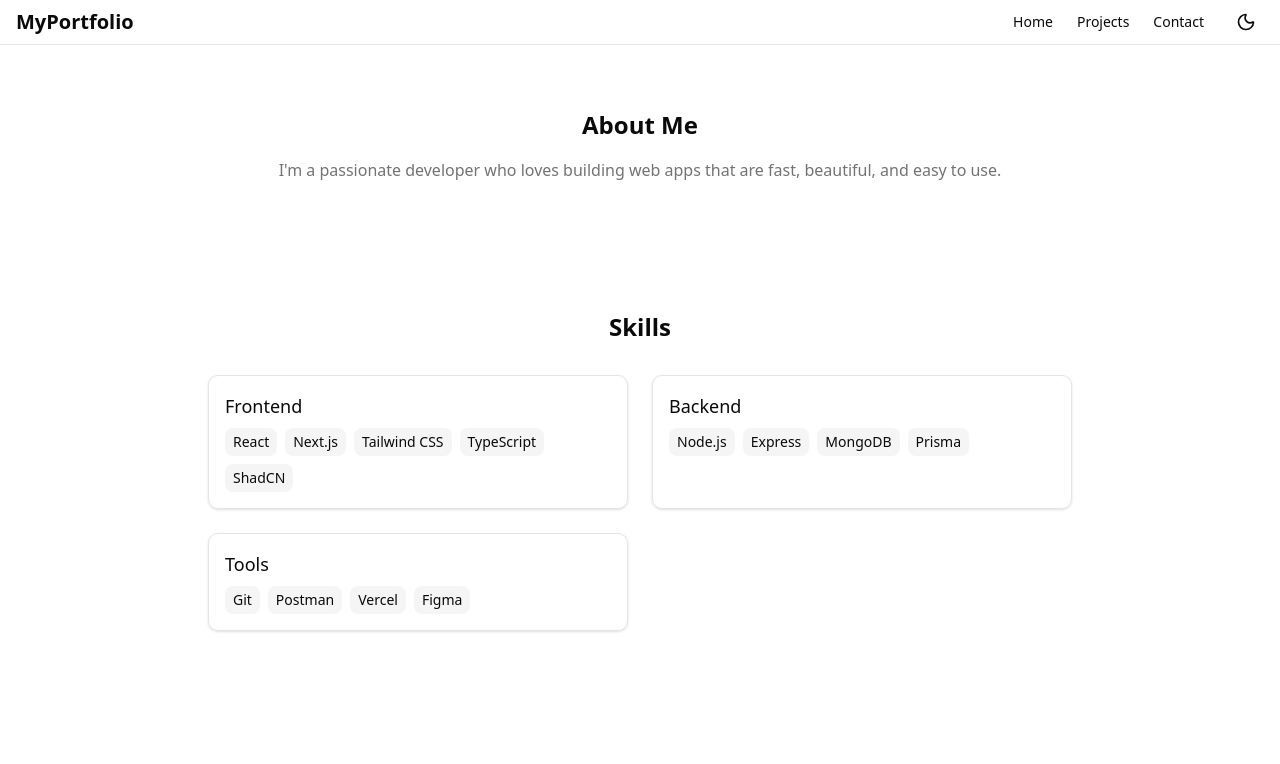
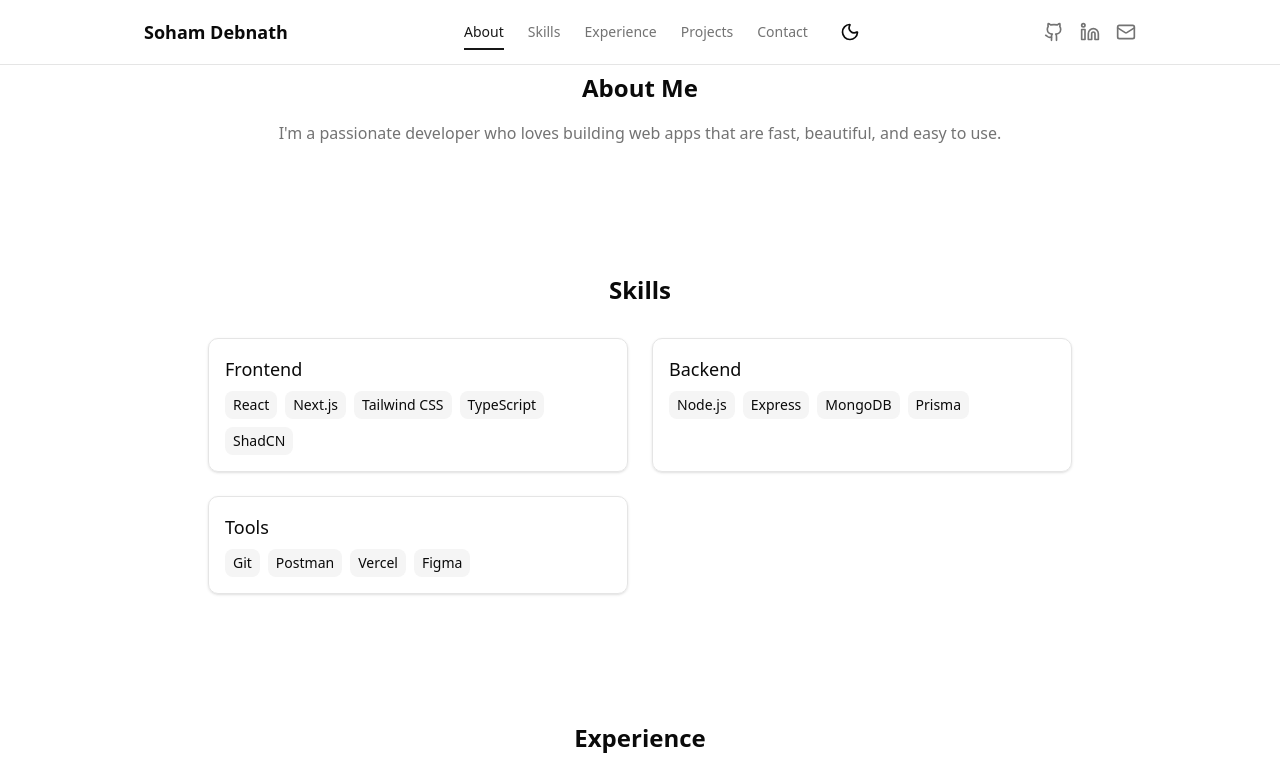
Before and after one commit to Popo047/portfilio, a Next.js app: page / in a window 1280 px wide. Shown: the top 764 px of the page. Built offline with nearby package versions, Linux system fonts and the light colour scheme.

Commit message:
Added Social Sections

```diff
--- a/src/app/layout.tsx
+++ b/src/app/layout.tsx
@@ -26,7 +26,7 @@ export default function RootLayout({
 	return (
 		<html lang="en">
 			<body
-				className={`${geistSans.variable} ${geistMono.variable} antialiased`}
+				className={`${geistSans.variable} ${geistMono.variable} antialiased py-2`}
 			>
 				<Navbar />
 				{children}
--- a/src/components/navbar/navbar.tsx
+++ b/src/components/navbar/navbar.tsx
@@ -1,59 +1,164 @@
+// components/Navbar.tsx
 "use client";
 
+import { useEffect, useState } from "react";
 import {
 	Sheet,
+	SheetTrigger,
 	SheetContent,
-	SheetHeader,
 	SheetTitle,
-	SheetTrigger,
 } from "@/components/ui/sheet";
 import { Menu } from "lucide-react";
-import Link from "next/link";
 import { ThemeToggleButton } from "@/components/buttons/theme-button";
+import clsx from "clsx";
+import { Github, Linkedin, Mail } from "lucide-react";
+
+const navItems = [
+	{ label: "About", id: "about" },
+	{ label: "Skills", id: "skills" },
+	{ label: "Experience", id: "experience" },
+	{ label: "Projects", id: "projects" },
+	{ label: "Contact", id: "contacts" },
+];
 
 export function Navbar() {
+	const [activeId, setActiveId] = useState<string>("about");
+	const [mobileSheetOpen, setMobileSheetOpen] = useState<boolean>(false);
+
+	useEffect(() => {
+		const observer = new IntersectionObserver(
+			(entries) => {
+				const visible = entries.find((entry) => entry.isIntersecting);
+				if (visible) setActiveId(visible.target.id);
+			},
+			{
+				rootMargin: "0px 0px -60% 0px",
+				threshold: 0.1,
+			}
+		);
+
+		navItems.forEach(({ id }) => {
+			const el = document.getElementById(id);
+			if (el) observer.observe(el);
+		});
+
+		return () => observer.disconnect();
+	}, []);
+
+	const handleClick = (id: string) => {
+		document.getElementById(id)?.scrollIntoView({ behavior: "smooth" });
+		setMobileSheetOpen(false);
+	};
+
 	return (
-		<header className="flex items-center justify-between px-4 py-2 border-b bg-background text-foreground sticky top-0 z-50">
-			<div className="font-bold text-xl">MyPortfolio</div>
+		<header className="fixed top-0 left-0 w-full bg-background z-50 border-b">
+			<div className="max-w-5xl mx-auto px-4 h-16 flex items-center justify-between">
+				<span className="font-bold text-lg">Soham Debnath</span>
 
-			{/* Desktop nav */}
-			<nav className="hidden md:flex gap-6 text-sm items-center">
-				<Link href="/" className="hover:underline">
-					Home
-				</Link>
-				<Link href="/projects" className="hover:underline">
-					Projects
-				</Link>
-				<Link href="/contact" className="hover:underline">
-					Contact
-				</Link>
+				{/* Desktop Nav */}
+				<nav className="hidden md:flex space-x-6">
+					{navItems.map(({ label, id }) => (
+						<button
+							key={id}
+							onClick={() => handleClick(id)}
+							className={clsx(
+								"relative text-sm font-medium transition-colors duration-200 group",
+								activeId === id
+									? "text-primary"
+									: "text-muted-foreground hover:text-primary"
+							)}
+						>
+							{label}
+							<span
+								className={clsx(
+									"absolute -bottom-1 left-0 h-0.5 w-full bg-primary scale-x-0 group-hover:scale-x-100 transition-transform duration-200 origin-left",
+									activeId === id && "scale-x-100"
+								)}
+							/>
+						</button>
+					))}
 					<ThemeToggleButton />
 				</nav>
 
-			<div className="md:hidden flex items-center gap-2">
+				{/* Desktop Socials */}
+				<div className="hidden md:flex space-x-4">
+					<a
+						href="https://github.com/yourname"
+						target="_blank"
+						rel="noopener noreferrer"
+					>
+						<Github className="h-5 w-5 text-muted-foreground hover:text-primary transition" />
+					</a>
+					<a
+						href="https://linkedin.com/in/yourname"
+						target="_blank"
+						rel="noopener noreferrer"
+					>
+						<Linkedin className="h-5 w-5 text-muted-foreground hover:text-primary transition" />
+					</a>
+					<a href="mailto:your@email.com">
+						<Mail className="h-5 w-5 text-muted-foreground hover:text-primary transition" />
+					</a>
+				</div>
+
+				{/* Mobile Nav (Sheet) */}
+				<div className="md:hidden">
+					{/* Mobile Socials */}
+
+					<Sheet open={mobileSheetOpen} onOpenChange={setMobileSheetOpen}>
+						<SheetTrigger asChild>
+							<button className="p-2">
+								<Menu
+									className="h-6 w-6"
+									onClick={() => setMobileSheetOpen(true)}
+								/>
+							</button>
+						</SheetTrigger>
+						<SheetContent side="right" className="w-[200px]">
+							<SheetTitle className="sr-only">Something</SheetTitle>
+							<div className="mt-8 flex items-center justify-center gap-4">
+								<a
+									href="https://github.com/yourname"
+									target="_blank"
+									rel="noopener noreferrer"
+								>
+									<Github className="h-5 w-5 text-muted-foreground hover:text-primary transition" />
+								</a>
+								<a
+									href="https://linkedin.com/in/yourname"
+									target="_blank"
+									rel="noopener noreferrer"
+								>
+									<Linkedin className="h-5 w-5 text-muted-foreground hover:text-primary transition" />
+								</a>
+								<a href="mailto:your@email.com">
+									<Mail className="h-5 w-5 text-muted-foreground hover:text-primary transition" />
+								</a>
+							</div>
+							<div className="flex flex-col gap-4 mt-8 items-center">
 								<ThemeToggleButton />
-				<Sheet>
-					<SheetTrigger className="p-2">
-						<Menu className="w-5 h-5" />
-					</SheetTrigger>
-					<SheetContent side="right" className="w-64" aria-describedby={""}>
-						<SheetHeader>
-							<SheetTitle>Menu</SheetTitle>
-						</SheetHeader>
-						<div className="flex flex-col gap-4 mt-8 px-12 text-sm">
-							<Link href="/" className="hover:underline">
-								Home
-							</Link>
-							<Link href="/projects" className="hover:underline">
-								Projects
-							</Link>
-							<Link href="/contact" className="hover:underline">
-								Contact
-							</Link>
+
+								{navItems.map(({ label, id }) => (
+									<button
+										key={id}
+										onClick={() => {
+											handleClick(id);
+										}}
+										className={clsx(
+											"text-left font-medium",
+											activeId === id
+												? "text-primary"
+												: "text-muted-foreground hover:text-primary"
+										)}
+									>
+										{label}
+									</button>
+								))}
 							</div>
 						</SheetContent>
 					</Sheet>
 				</div>
+			</div>
 		</header>
 	);
 }
--- a/src/components/sections/Contact.tsx
+++ b/src/components/sections/Contact.tsx
@@ -4,7 +4,7 @@ type ContactProps = {
 
 export function Contact({ email }: ContactProps) {
 	return (
-		<section id="contact" className="py-16 px-4 text-center">
+		<section id="contacts" className="py-16 px-4 text-center">
 			<h2 className="text-2xl font-semibold mb-4">Contact</h2>
 			<p className="text-muted-foreground mb-2">
 				Feel free to reach out via email:
--- a/src/components/sections/Hero.tsx
+++ b/src/components/sections/Hero.tsx
@@ -5,7 +5,7 @@ type HeroProps = {
 
 export function Hero({ title, subtitle }: HeroProps) {
 	return (
-		<section className="py-20 text-center">
+		<section id="hero" className="py-20 text-center">
 			<h1 className="text-4xl font-bold">{title}</h1>
 			<p className="mt-4 text-lg text-muted-foreground">{subtitle}</p>
 		</section>
--- a/src/libs/home-config.ts
+++ b/src/libs/home-config.ts
@@ -1,6 +1,76 @@
 // lib/home-config.ts
 
-export const homeSections = [
+type Sections =
+	| "about"
+	| "projects"
+	| "skills"
+	| "education"
+	| "testimonials"
+	| "experience"
+	| "contacts";
+type AboutProps = {
+	content: string;
+};
+
+type ProjectsProps = {
+	projects: {
+		title: string;
+		description: string;
+		link?: string;
+	}[];
+};
+
+type SkillsProps = {
+	skillGroups: {
+		category: string;
+		skills: string[];
+	}[];
+};
+
+type EducationProps = {
+	schools: {
+		degree: string;
+		institution: string;
+		year: string;
+	}[];
+};
+
+type TestimonialsProps = {
+	testimonials: {
+		name: string;
+		quote: string;
+		role: string;
+	}[];
+};
+
+type ExperienceProps = {
+	items: {
+		role: string;
+		company: string;
+		date: string;
+		description: string;
+	}[];
+};
+
+type ContactProps = {
+	email: string;
+};
+
+type SectionProps =
+	| AboutProps
+	| ProjectsProps
+	| SkillsProps
+	| EducationProps
+	| TestimonialsProps
+	| ExperienceProps
+	| ContactProps;
+
+interface HomeSections {
+	type: Sections;
+	props: SectionProps;
+}
+
+export const homeSections: HomeSections[] = [
 	{
 		type: "about",
 		props: {
@@ -28,6 +98,19 @@ export const homeSections = [
 		},
 	},
 	{
+		type: "experience",
+		props: {
+			items: [
+				{
+					role: "Frontend Developer",
+					company: "Tech Inc.",
+					date: "2022 – Present",
+					description: "Worked on reusable component libraries using ShadCN.",
+				},
+			],
+		},
+	},
+	{
 		type: "projects",
 		props: {
 			projects: [
@@ -44,6 +127,7 @@ export const homeSections = [
 			],
 		},
 	},
+
 	{
 		type: "education",
 		props: {
@@ -81,22 +165,9 @@ export const homeSections = [
 			],
 		},
 	},
-	{
-		type: "experience",
-		props: {
-			items: [
-				{
-					role: "Frontend Developer",
-					company: "Tech Inc.",
-					date: "2022 – Present",
-					description: "Worked on reusable component libraries using ShadCN.",
-				},
-			],
-		},
-	},
 
 	{
-		type: "contact",
+		type: "contacts",
 		props: {
 			email: "soham@example.com",
 		},
--- a/src/libs/section-map.ts
+++ b/src/libs/section-map.ts
@@ -1,5 +1,4 @@
 // lib/section-map.ts
-import { Hero } from "@/components/sections/Hero";
 import { About } from "@/components/sections/About";
 import { Projects } from "@/components/sections/Projects";
 import { Contact } from "@/components/sections/Contact";
@@ -10,12 +9,11 @@ import { Testimonials } from "@/components/sections/Testimonials";
 
 // eslint-disable-next-line @typescript-eslint/no-explicit-any
 export const sectionMap: Record<string, React.ComponentType<any>> = {
-	hero: Hero,
 	about: About,
 	projects: Projects,
-	contact: Contact,
+	contacts: Contact,
 	skills: Skills,
 	experience: Experience,
+	testimonials: Testimonials,
 	education: Education,
-	testimonials: Testimonials,
 };
```
Lines whose indentation alone changed are shown as unchanged.
